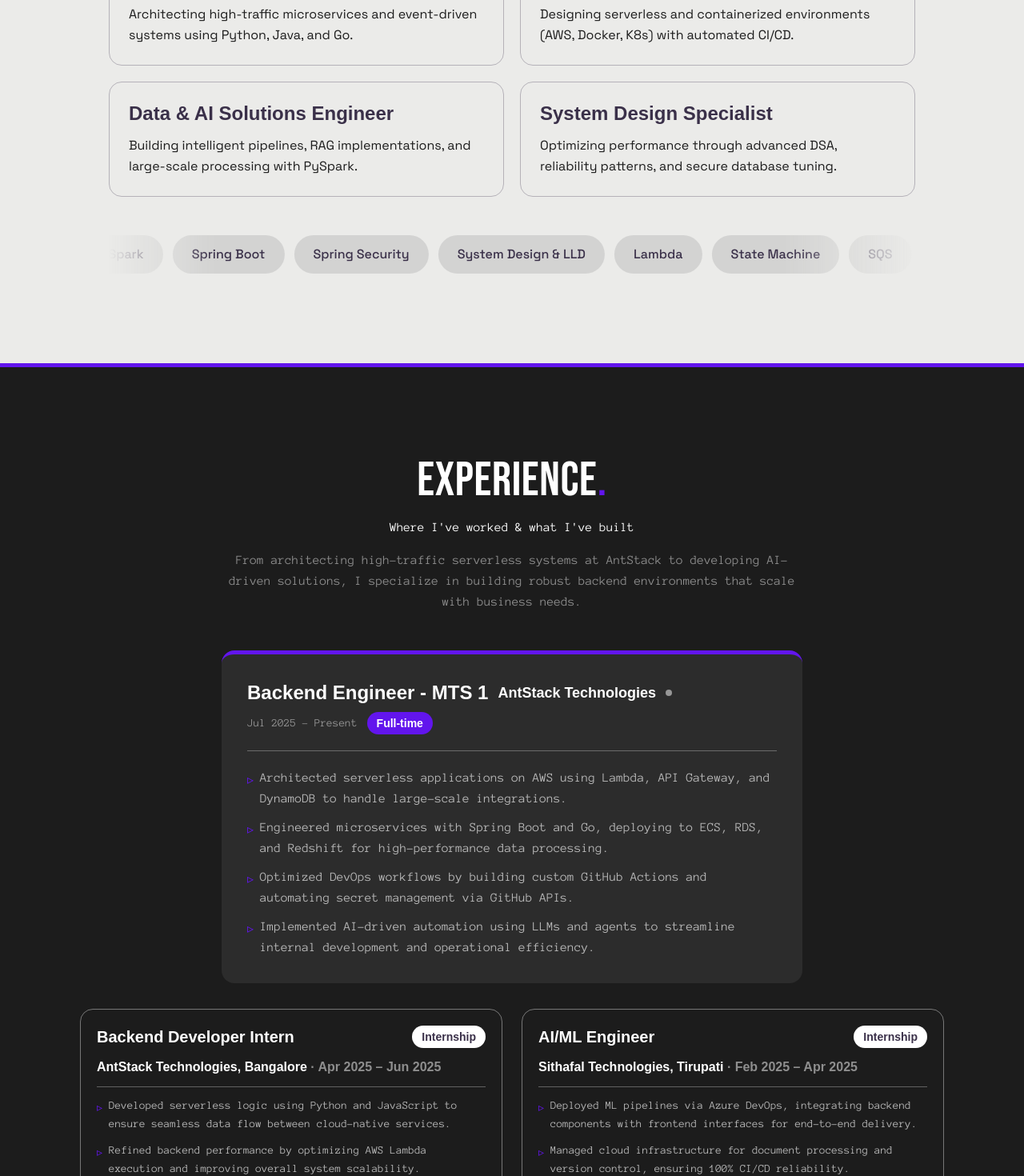
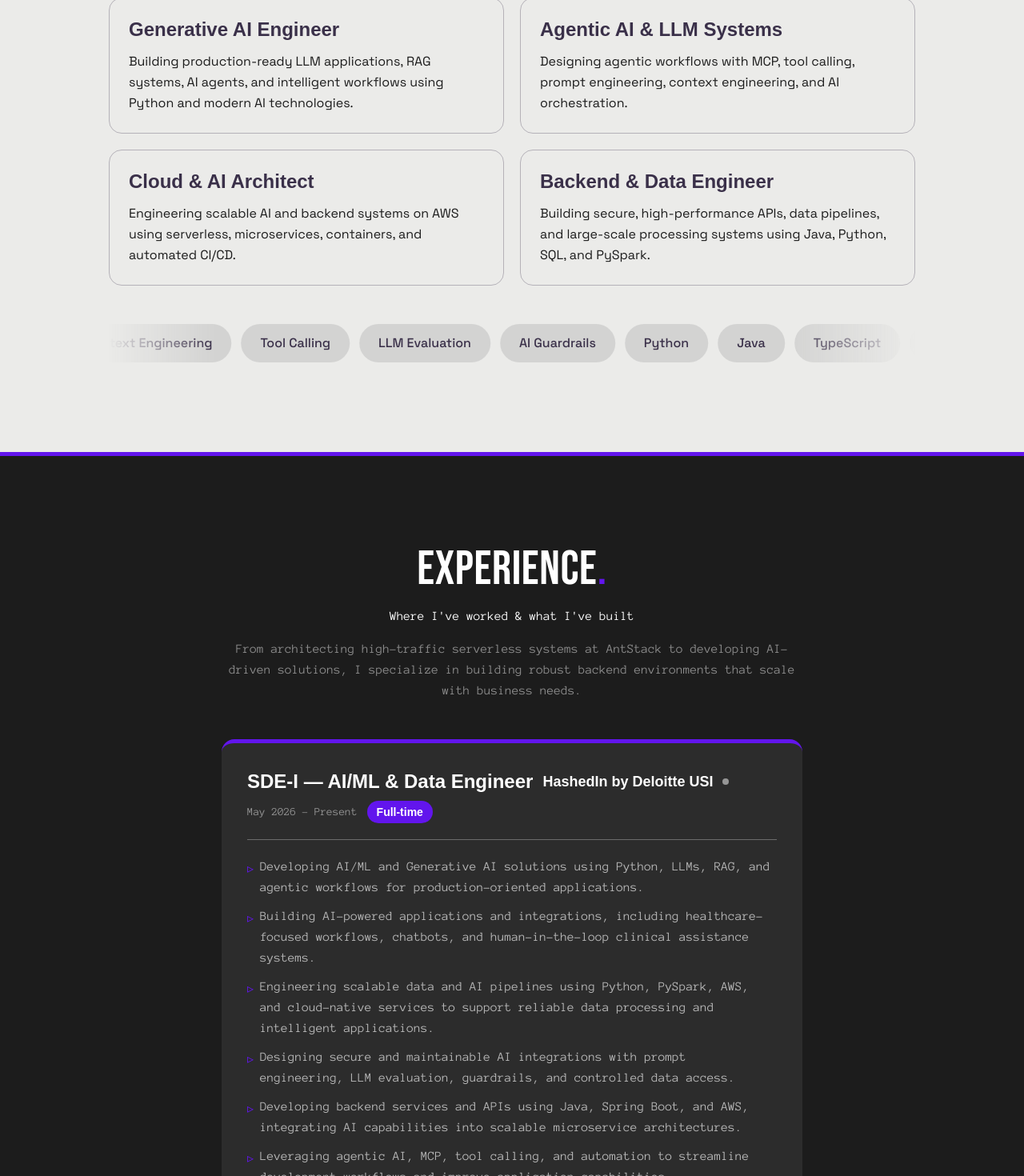
Before and after one commit to chenchugokuljangam13/chenchugokuljangam13.github.io, a React (Vite) app: page / in a window 1280 px wide. Shown: the part 1260-2730 px from the top of the page at 80% size. Built offline with nearby package versions, Linux system fonts and the light colour scheme; a web font is replaced by a local one.

Commit message:
Revise ABOUT_INTRO and EXPERIENCE details for AI focus
Updated professional summary and experience details to reflect a focus on AI/ML and Generative AI engineering. Modified job titles and responsibilities to align with current expertise in scalable AI systems.

```diff
--- a/src/data.js
+++ b/src/data.js
@@ -15,76 +15,83 @@
 }
 
 export const ABOUT_INTRO =
-  "I'm a Software Development Engineer specializing in scalable, high-performance systems. Expert in Python, Java, and cloud-native architectures, I simplify complex systems into secure, maintainable applications. By leveraging AI, automation, and serverless solutions, to deliver robust backend environments that drive measurable technical impact and business efficiency."
+  "I’m an AI/ML and Generative AI Engineer specializing in building scalable, high-performance AI and backend systems. Experienced in Python, Java, AWS, LLM integrations, RAG, AI agents, MCP, and data engineering, I simplify complex AI and distributed-system requirements into secure, maintainable applications. By combining Generative AI, agentic workflows, automation, and cloud-native architectures, I deliver production-ready solutions that drive measurable technical impact and business efficiency."
 
 export const ABOUT_CARDS = [
   {
-    title: 'Scalable Backend Developer',
-    body: 'Architecting high-traffic microservices and event-driven systems using Python, Java, and Go.',
+    title: 'Generative AI Engineer',
+    body: 'Building production-ready LLM applications, RAG systems, AI agents, and intelligent workflows using Python and modern AI technologies.',
     accent: true,
   },
   {
-    title: 'Cloud & Infrastructure Architect',
-    body: 'Designing serverless and containerized environments (AWS, Docker, K8s) with automated CI/CD.',
+    title: 'Agentic AI & LLM Systems',
+    body: 'Designing agentic workflows with MCP, tool calling, prompt engineering, context engineering, and AI orchestration.',
   },
   {
-    title: 'Data & AI Solutions Engineer',
-    body: 'Building intelligent pipelines, RAG implementations, and large-scale processing with PySpark.',
+    title: 'Cloud & AI Architect',
+    body: 'Engineering scalable AI and backend systems on AWS using serverless, microservices, containers, and automated CI/CD.',
   },
   {
-    title: 'System Design Specialist',
-    body: 'Optimizing performance through advanced DSA, reliability patterns, and secure database tuning.',
+    title: 'Backend & Data Engineer',
+    body: 'Building secure, high-performance APIs, data pipelines, and large-scale processing systems using Java, Python, SQL, and PySpark.',
   },
-]
+];
 
 export const SKILL_PILLS = [
+  'Generative AI',
+  'LLMs & RAG',
+  'AI Agents',
+  'MCP',
+  'Prompt Engineering',
+  'Context Engineering',
+  'Tool Calling',
+  'LLM Evaluation',
+  'AI Guardrails',
   'Python',
   'Java',
-  'Go',
-  'JavaScript',
   'TypeScript',
   'AWS',
+  'Amazon Bedrock',
+  'Serverless',
+  'Spring Boot',
+  'Microservices',
+  'PySpark',
+  'SQL / PostgreSQL',
   'Docker',
-  'K8s',
-  'PySpark',
-  'Spring Boot',
-  'Spring Security',
-  'System Design & LLD',
-  'Lambda',
-  'State Machine',
-  'SQS',
-  'DynamoDB & RDS',
-  'SQL / PostgreSQL',
-  'Serverless',
-  'RAG / LLMs',
+  'Kubernetes',
+  'System Design',
   'CI/CD',
-  'LLM Guardrails',
-  'AI Integration',
-  'AI Cost Optimization',
-  'Model Harness',
   'AI Security',
-  'Multi Agents',
-  'Data Structures',
-  'Algorithms'
-]
+];
 
 export const EXPERIENCE_INTRO =
   'From architecting high-traffic serverless systems at AntStack to developing AI-driven solutions, I specialize in building robust backend environments that scale with business needs.'
 
 export const FEATURED_ROLE = {
-  title: 'Backend Engineer - MTS 1',
-  company: 'AntStack Technologies',
-  date: 'Jul 2025 – Present',
+  title: 'SDE-I — AI/ML & Data Engineer',
+  company: 'HashedIn by Deloitte USI',
+  date: 'May 2026 – Present',
   type: 'Full-time',
   points: [
-    'Architected serverless applications on AWS using Lambda, API Gateway, and DynamoDB to handle large-scale integrations.',
-    'Engineered microservices with Spring Boot and Go, deploying to ECS, RDS, and Redshift for high-performance data processing.',
-    'Optimized DevOps workflows by building custom GitHub Actions and automating secret management via GitHub APIs.',
-    'Implemented AI-driven automation using LLMs and agents to streamline internal development and operational efficiency.',
+    'Developing AI/ML and Generative AI solutions using Python, LLMs, RAG, and agentic workflows for production-oriented applications.',
+    'Building AI-powered applications and integrations, including healthcare-focused workflows, chatbots, and human-in-the-loop clinical assistance systems.',
+    'Engineering scalable data and AI pipelines using Python, PySpark, AWS, and cloud-native services to support reliable data processing and intelligent applications.',
+    'Designing secure and maintainable AI integrations with prompt engineering, LLM evaluation, guardrails, and controlled data access.',
+    'Developing backend services and APIs using Java, Spring Boot, and AWS, integrating AI capabilities into scalable microservice architectures.',
+    'Leveraging agentic AI, MCP, tool calling, and automation to streamline development workflows and improve application capabilities.'
   ],
 }
-
 export const ROLES = [
+  {
+    title: 'Backend Engineer - MTS 1',
+    company: 'AntStack Technologies',
+    date: 'Jul 2025 – May 2026',
+    type: 'Full-time',
+    points: [
+      'Integrated LLMs and AI agents into backend workflows to automate development and operational processes.',
+      'Designed and deployed scalable Java/Spring Boot services on AWS using Lambda, API Gateway, DynamoDB, ECS, and RDS.',
+    ],
+  },
   {
     title: 'Backend Developer Intern',
     type: 'Internship',
```
